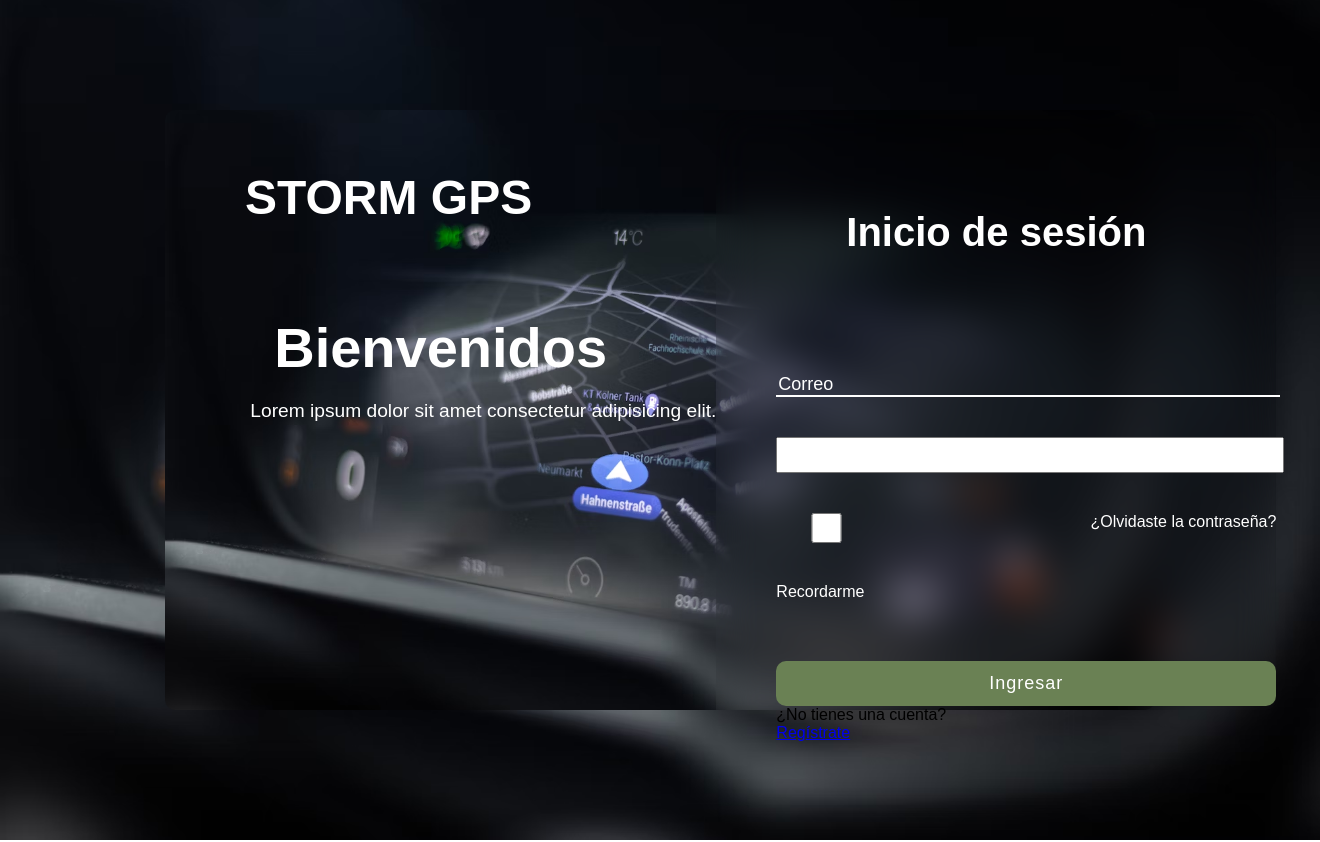
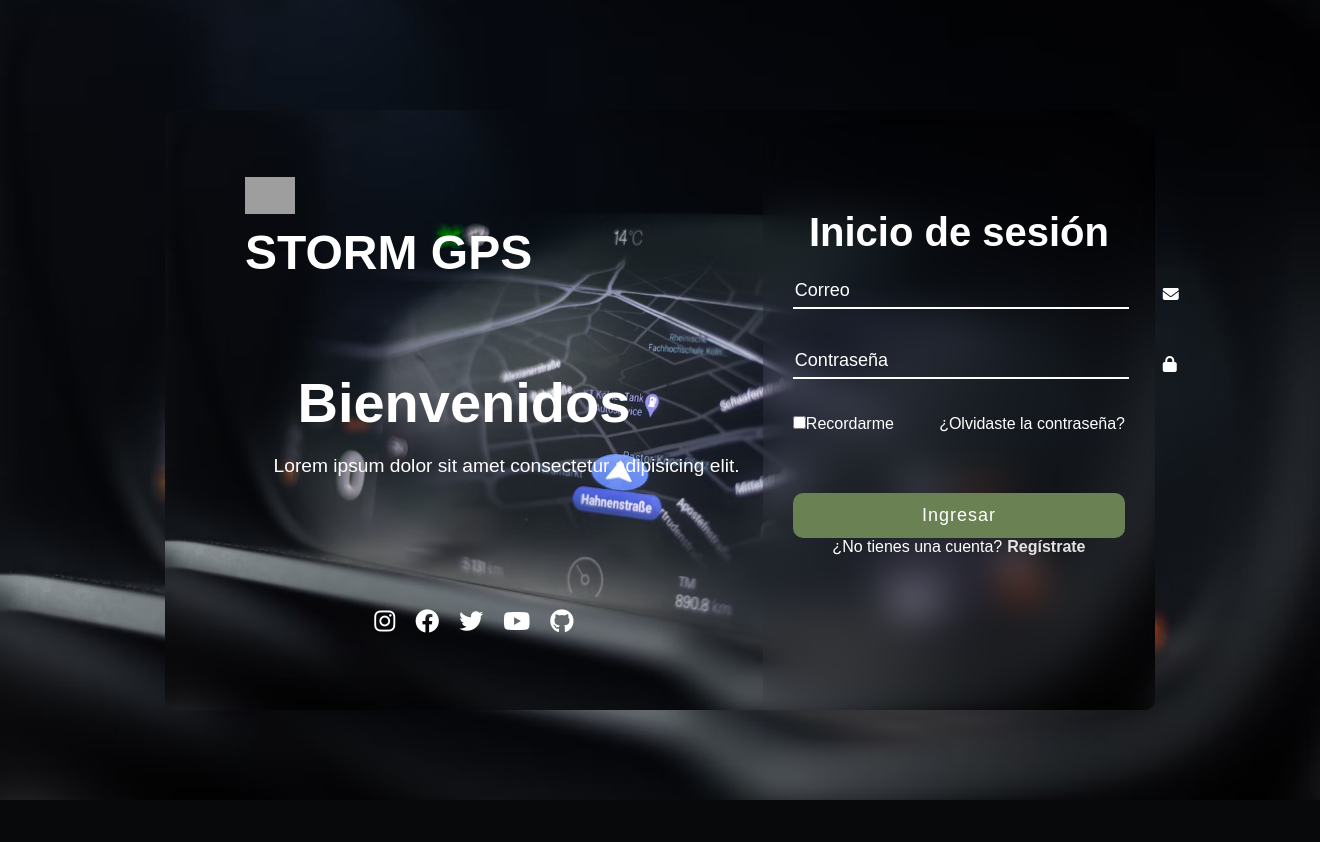
Before and after one commit to JeimyPinto/StormClone, a PHP site: page /login.php in a window 1320 px wide. After the commit the page ends 800 px from the top, so only its background shows below. Run offline with PHP 8.4, Linux system fonts and the light colour scheme; grey boxes are pictures that could not be loaded.

Commit message:
actualización estilos

```diff
--- a/assets/css/login.css
+++ b/assets/css/login.css
@@ -57,6 +92,10 @@ body{
     left: 80px;
     text-decoration: none;
     color: #fff;
+}
+
+.content img {
+    width: 50px;
 }
 
 .content h2{
@@ -114,7 +153,7 @@ body{
     margin-bottom: 20px;
 }
 
-.signin input{
+.signin .input{
     position: relative;
     width: 100%;
     height: 30px;
@@ -138,7 +177,7 @@ body{
 
 .signin .input i{
     position: relative;
-    right: -470px;
+    right: -370px;
     bottom: 23px;
     color: #fff;
 }
@@ -175,4 +214,22 @@ body{
     border: none;
     border-radius: 10px;
     letter-spacing: 1px;
+    cursor: pointer;
 }
+
+.account{
+    display: flex;
+    color: #fff;
+    justify-content: center;
+}
+
+.account p{
+    margin-right: 5px;
+}
+
+.account a{
+    color: #fff;
+    text-decoration: none;
+    font-weight: 700;
+    color: #e4e3e3;
+}
--- a/login.php
+++ b/login.php
@@ -38,8 +38,10 @@ if ($_SERVER['REQUEST_METHOD'] == 'POST') {
 <head>
     <meta charset="UTF-8">
     <meta name="viewport" content="width=device-width, initial-scale=1.0">
-    <!-- favicon import -->
-    <link rel="icon" href="assets/images/Storm.png" type="image/x-icon">
+    <!-- favicon -->
+    <link rel="icon" href="./assets/images/StormIcon.ico" type="image/x-icon">
+    <!-- fontawesome import -->
+    <link rel="stylesheet" href="https://cdnjs.cloudflare.com/ajax/libs/font-awesome/6.4.2/css/all.min.css">
     <link rel="stylesheet" href="./assets/css/login.css">
     <title>STORM GPS</title>
 
@@ -49,7 +51,9 @@ if ($_SERVER['REQUEST_METHOD'] == 'POST') {
 
     <section class="home">
         <div class="content">
-            <a href="#">STORM GPS</a>
+            <a href=""><img src="./images/stormgps.png" alt=""></a>
+
+            <a href="index.html">STORM GPS</a>
             <h2>Bienvenidos</h2>
             <pre>
                 Lorem ipsum dolor sit amet consectetur adipisicing elit.
@@ -65,8 +69,9 @@ if ($_SERVER['REQUEST_METHOD'] == 'POST') {
         </div>
 
         <div class="signin">
+
             <h2>Inicio de sesión</h2>
-            <form class="signin" action="" method="post">
+            <form action="" method="post">
 
                 <div class="input">
                     <input class="input1" type="email" placeholder="Correo" name="email" required>
@@ -74,7 +79,7 @@ if ($_SERVER['REQUEST_METHOD'] == 'POST') {
                 </div>
 
                 <div class="input">
-                    <input type="password" placeholder="Contraseña" name="password" required>
+                    <input class="input1" type="password" placeholder="Contraseña" name="password" required>
                     <i class="fa-solid fa-lock"></i>
                 </div>
 
```
Also changed, not shown: other parts of assets/css/login.css (+35 -0 lines), index.html (+11 -9 lines), assets/images/StormIcon.ico (added).
